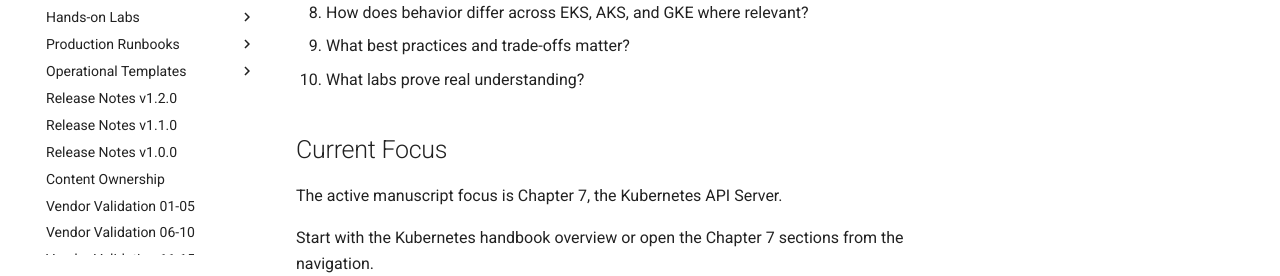
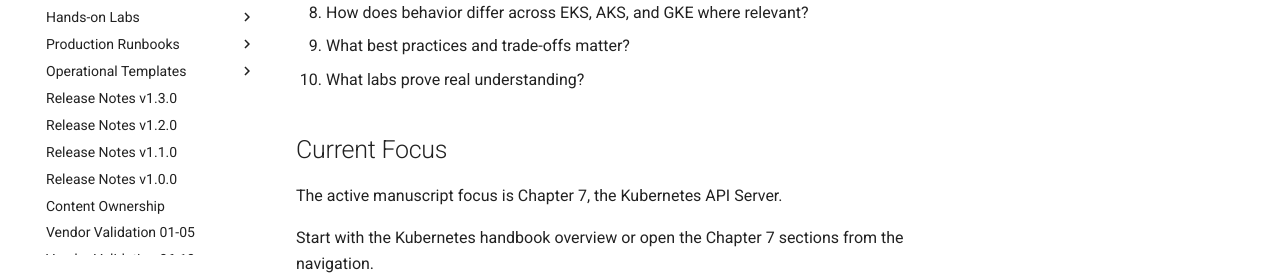
Before and after one commit to sssamant21/sre-academy, an MkDocs documentation site: the page built from docs/index.md, in a window 1280 px wide and 900 px high, scrolled down 484 px. Shown: the part 621-897 px from the top of the window. Built offline with MkDocs 1.6.1 and Material for MkDocs 9.7.7, drawn with Linux system fonts in a browser that asks for light colours; comment, search, counter and statistics services are not loaded.

Commit message:
release(snowflake): prepare v1.3.0 metadata

```diff
--- a/mkdocs.yml
+++ b/mkdocs.yml
@@ -214,6 +214,7 @@ nav:
           - Performance Investigation: books/snowflake/templates/performance-investigation.md
           - Incident and RCA: books/snowflake/templates/incident-and-rca.md
           - FinOps Review: books/snowflake/templates/finops-review.md
+      - Release Notes v1.3.0: books/snowflake/RELEASE_NOTES_v1.3.0.md
       - Release Notes v1.2.0: books/snowflake/RELEASE_NOTES_v1.2.0.md
       - Release Notes v1.1.0: books/snowflake/RELEASE_NOTES_v1.1.0.md
       - Release Notes v1.0.0: books/snowflake/RELEASE_NOTES_v1.0.0.md
```
